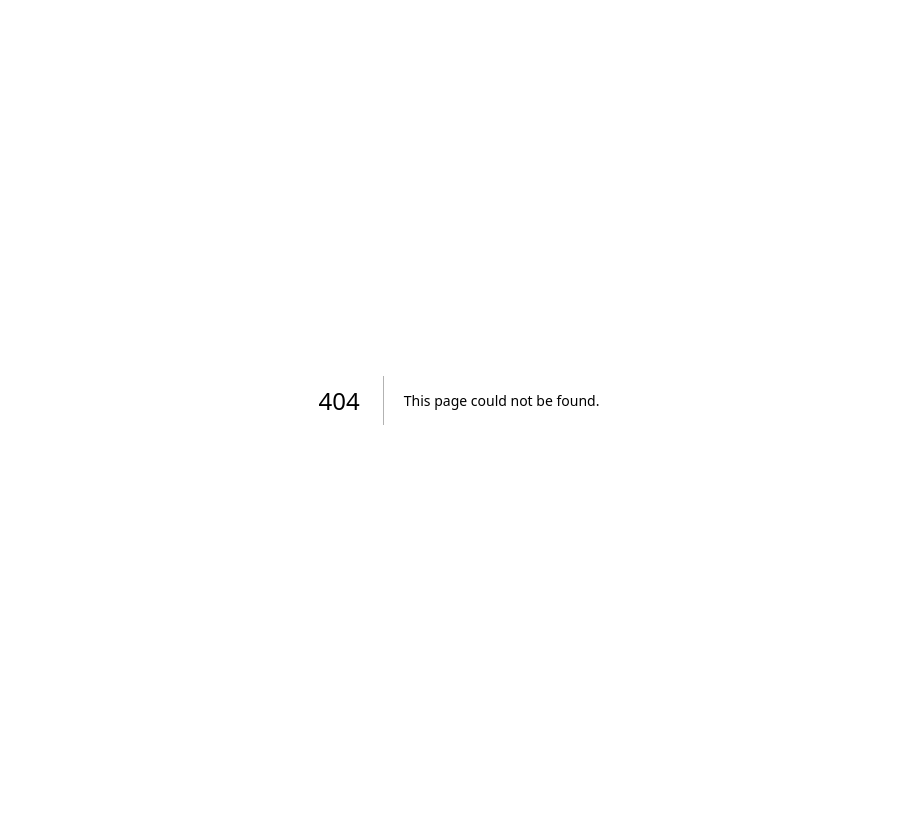
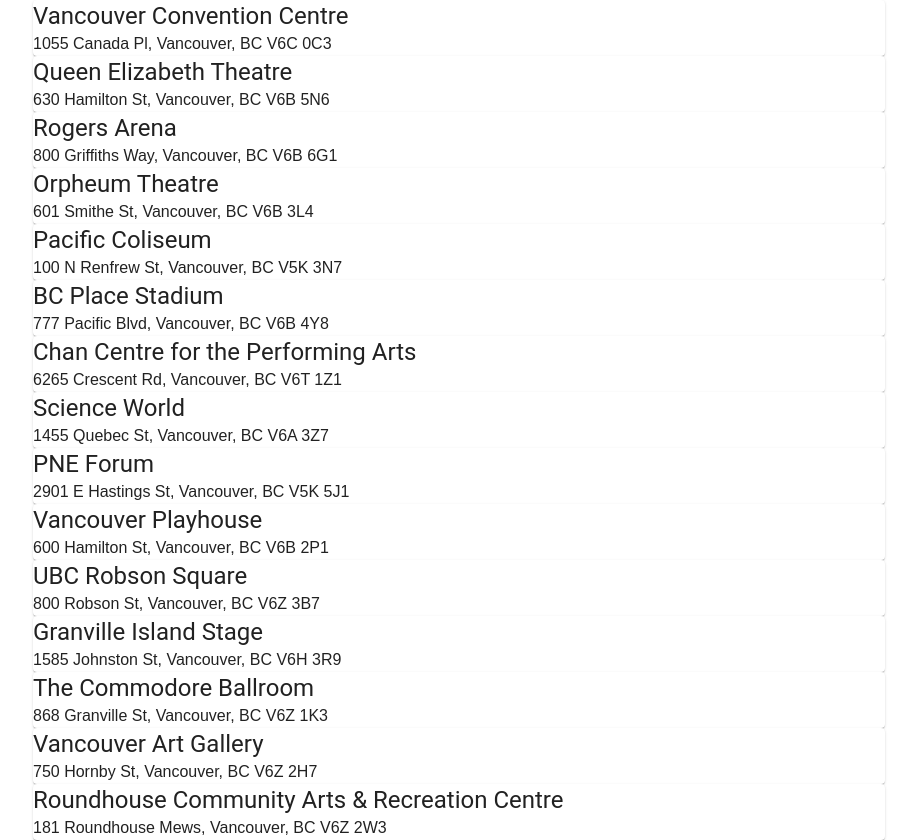
Before and after one commit to d4rkx666/vtw-hackathon, a Next.js app: page /list in a window 1280 px wide. Before the commit this address had no page. Shown: the whole page, without its empty margins (181-1098 px from the left). Before the commit the page ends 800 px from the top, so only its background shows below. Built offline with nearby package versions, Linux system fonts and the light colour scheme.

Commit message:
make base wireflame of VenueList

```diff
--- a/package.json
+++ b/package.json
@@ -9,6 +9,9 @@
     "lint": "next lint"
   },
   "dependencies": {
+    "@emotion/react": "^11.13.3",
+    "@emotion/styled": "^11.13.0",
+    "@mui/material": "^6.1.0",
     "firebase": "^10.13.1",
     "next": "14.2.11",
     "react": "^18",
--- /dev/null
+++ b/src/components/VenueList.tsx
@@ -0,0 +1,26 @@
+import { Box, Container, Paper, Typography } from "@mui/material";
+import venues from "../pages/data/venues.json"
+
+export const VenueList = () => {
+  return (
+    <Box>
+      <Container maxWidth="md">
+        <div>
+        {venues.map((venue)=>{
+          return(
+            <div key={venue.id}>
+              <Paper>
+                <Typography variant="h5">{venue.name}</Typography>
+                <div>
+
+                </div>
+                {venue.address}
+              </Paper>
+            </div>
+          )
+        })}
+        </div>
+      </Container>
+    </Box>
+  );
+};
--- /dev/null
+++ b/src/pages/list/index.tsx
@@ -0,0 +1,9 @@
+import { VenueList } from "@/components/VenueList";
+
+export default function List() {
+  return (
+    <>
+      <VenueList />
+    </>
+  )
+}
```
Also changed, not shown: 1 other file (tests, documents, lock files or other folders).
